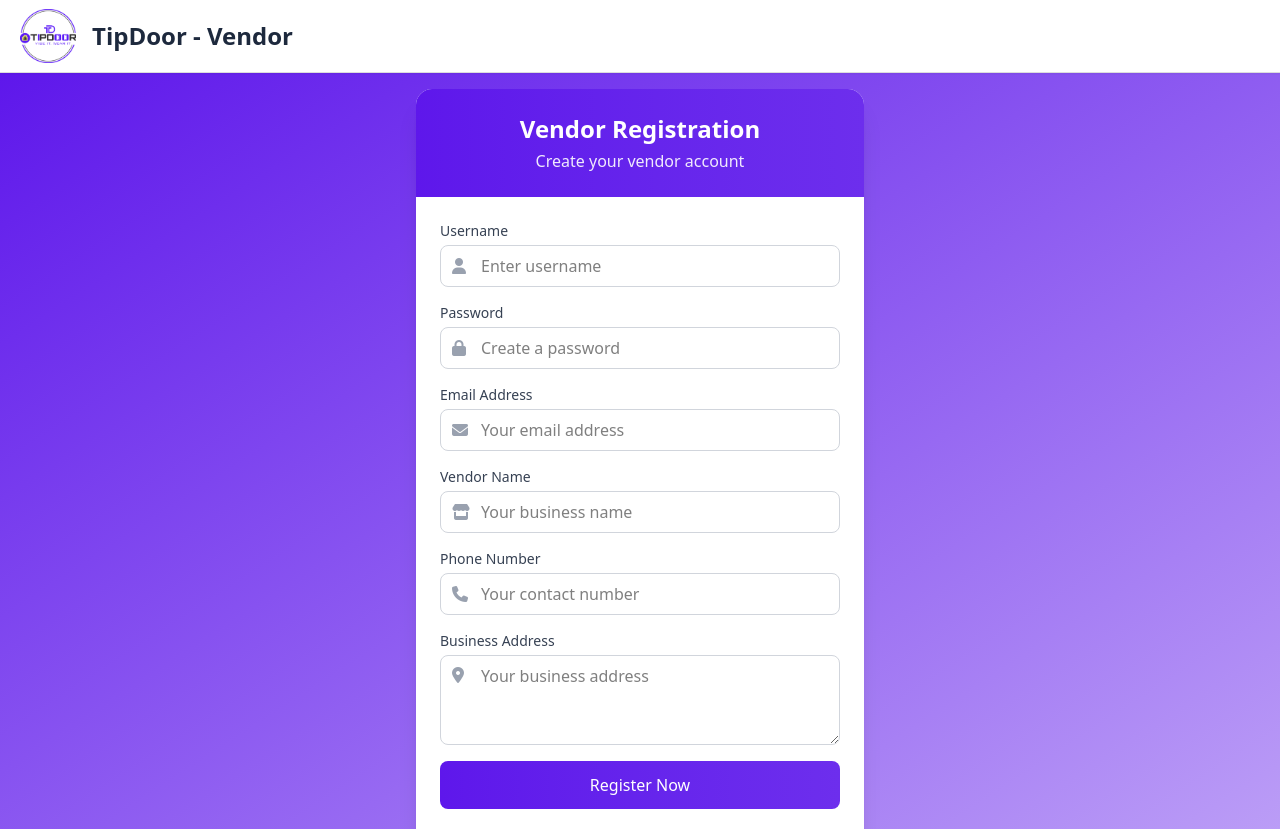
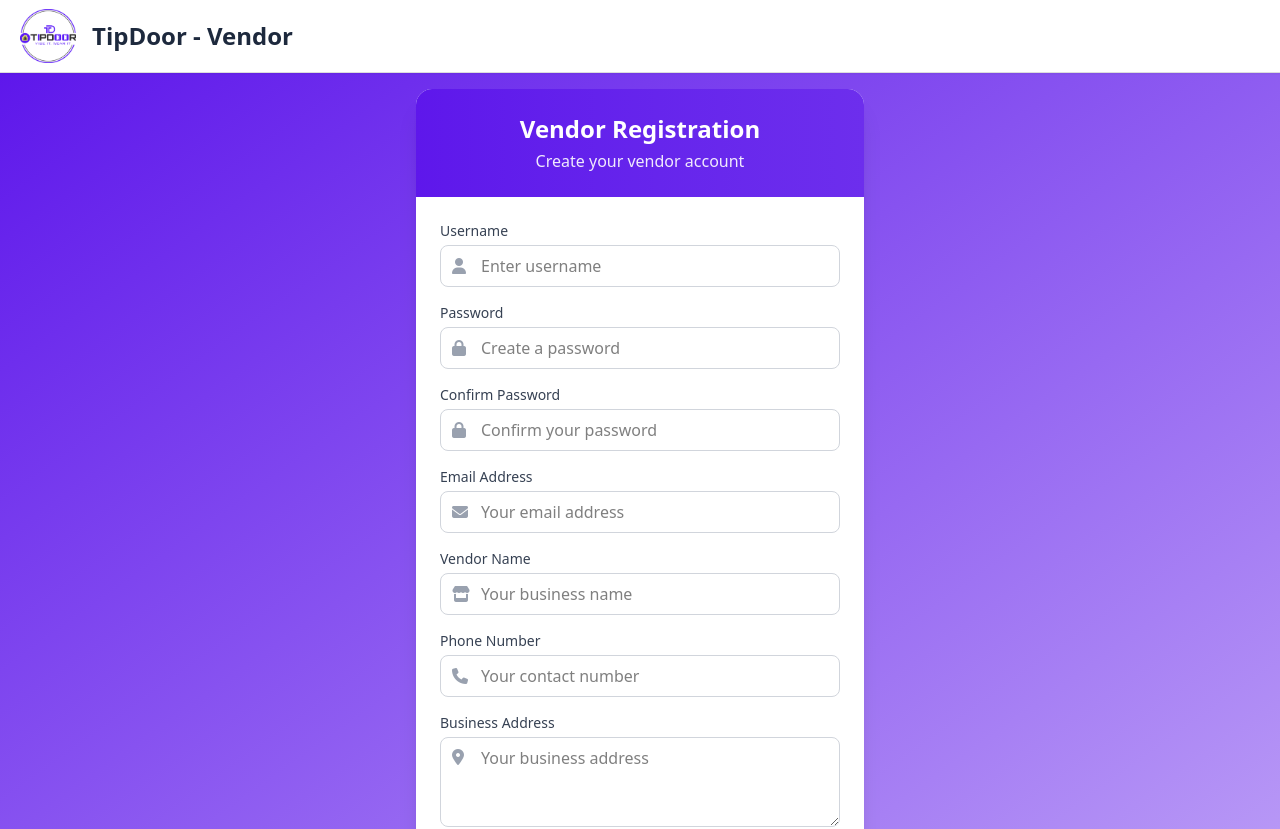
Before and after one commit to tipdoor-coders/tipdoor-vendor, a Next.js app: page /register in a window 1280 px wide. Shown: the top 829 px of the page. Built offline with nearby package versions, Linux system fonts and the light colour scheme.

Commit message:
Add password confirmation field and validation in registration form and refactor to use registerUser helper function

```diff
--- a/app/register/page.js
+++ b/app/register/page.js
@@ -3,11 +3,13 @@ import { useState } from 'react';
 import axios from 'axios';
 import Link from 'next/link';
 import { useRouter } from 'next/navigation';
+import { registerUser } from '@/lib/api';
 
 export default function Register() {
     const [formData, setFormData] = useState({
         username: '',
         password: '',
+        confirm_password: '',
         email: '',
         name: '',
         phone_number: '',
@@ -31,33 +33,30 @@ export default function Register() {
         setIsLoading(true);
         setErrors({});
 
+        // ✅ Client-side password confirmation check
+        if (formData.password !== formData.confirm_password) {
+            setErrors({ confirm_password: 'Passwords do not match !' });
+            setIsLoading(false);
+            return;
+        }
+
         try {
-            const response = await axios.post('http://localhost:8000/api/vendors/auth/register/', formData);
+            const { confirmPassword, ...submitData } = formData; // remove confirmPassword
+            const data = await registerUser(submitData);
 
             // Check if the API returns tokens directly upon registration
-            if (response.data.access) {
-                // Store tokens
-                localStorage.setItem('accessToken', response.data.access);
-                if (response.data.refresh) {
-                    localStorage.setItem('refreshToken', response.data.refresh);
-                }
-
-                // Show success message and redirect to dashboard
-                alert('Registration successful! Redirecting to your dashboard...');
+            if (data.access) {
+                alert('Registration successful! Redirecting to dashboard...');
                 router.push('/dashboard');
             } else {
-                // Standard registration without immediate login
-                alert('Vendor registered successfully! Please login with your credentials.');
+                alert('Registration successful! Please log in.');
                 router.push('/login');
             }
 
         } catch (error) {
-            console.error('Registration error:', error.response?.data);
-            if (error.response?.data) {
-                setErrors(error.response.data);
-            } else {
-                setErrors({ general: 'Registration failed. Please try again.' });
-            }
+            console.error('Registration error:', error);
+            setErrors({ general: error.message });
+
         } finally {
             setIsLoading(false);
         }
@@ -113,6 +112,27 @@ export default function Register() {
                                 />
                             </div>
                             {errors.password && <p className="mt-1 text-sm text-red-600">{errors.password}</p>}
+                        </div>
+
+                        <div>
+                            <label htmlFor="confirm_password" className="block text-sm font-medium text-gray-700 mb-1">
+                                Confirm Password
+                            </label>
+                            <div className="relative">
+                                <div className="absolute inset-y-0 left-0 pl-3 flex items-center pointer-events-none">
+                                    <i className="fas fa-lock text-gray-400"></i>
+                                </div>
+                                <input
+                                    type="password"
+                                    id="confirm_password"
+                                    name="confirm_password"
+                                    onChange={handleChange}
+                                    className={`block w-full pl-10 pr-3 py-2 border ${errors.confirm_password ? 'border-red-500' : 'border-gray-300'} rounded-lg focus:ring-2 focus:ring-purple-500 focus:border-transparent`}
+                                    placeholder="Confirm your password"
+                                    required
+                                />
+                            </div>
+                            {errors.confirm_password && <p className="mt-1 text-sm text-red-600">{errors.confirm_password}</p>}
                         </div>
 
                         <div>
```
